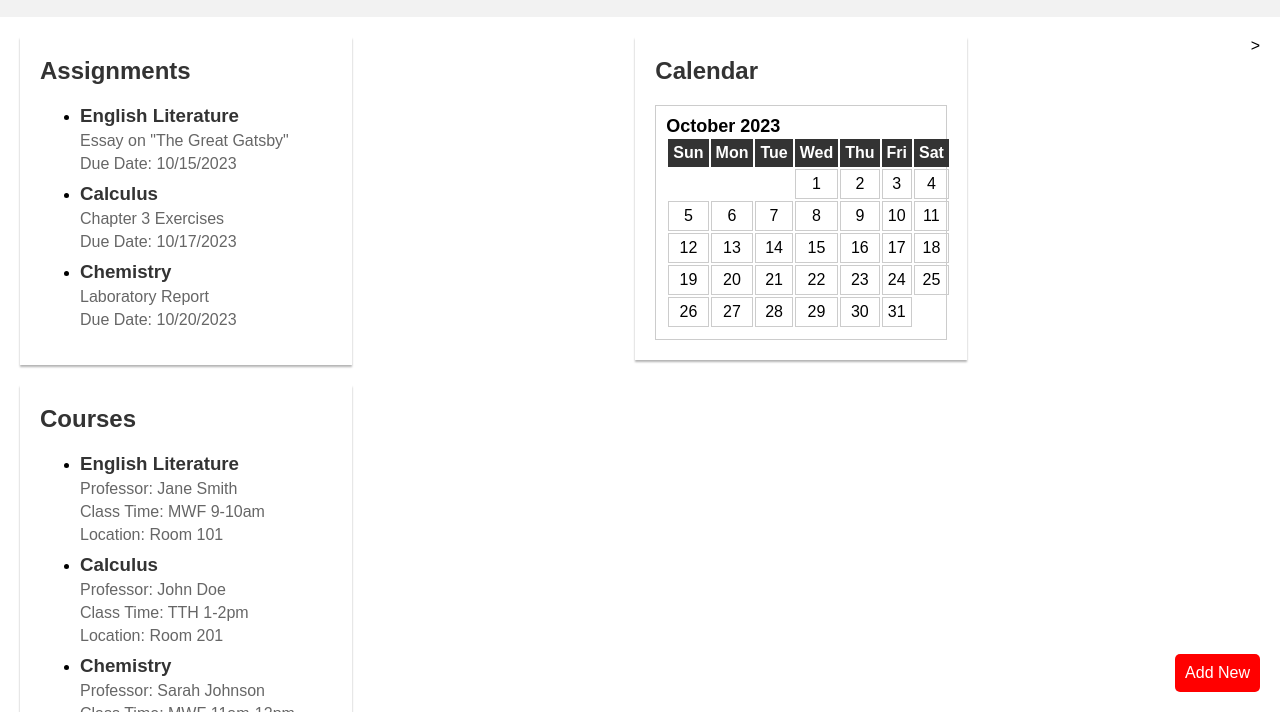
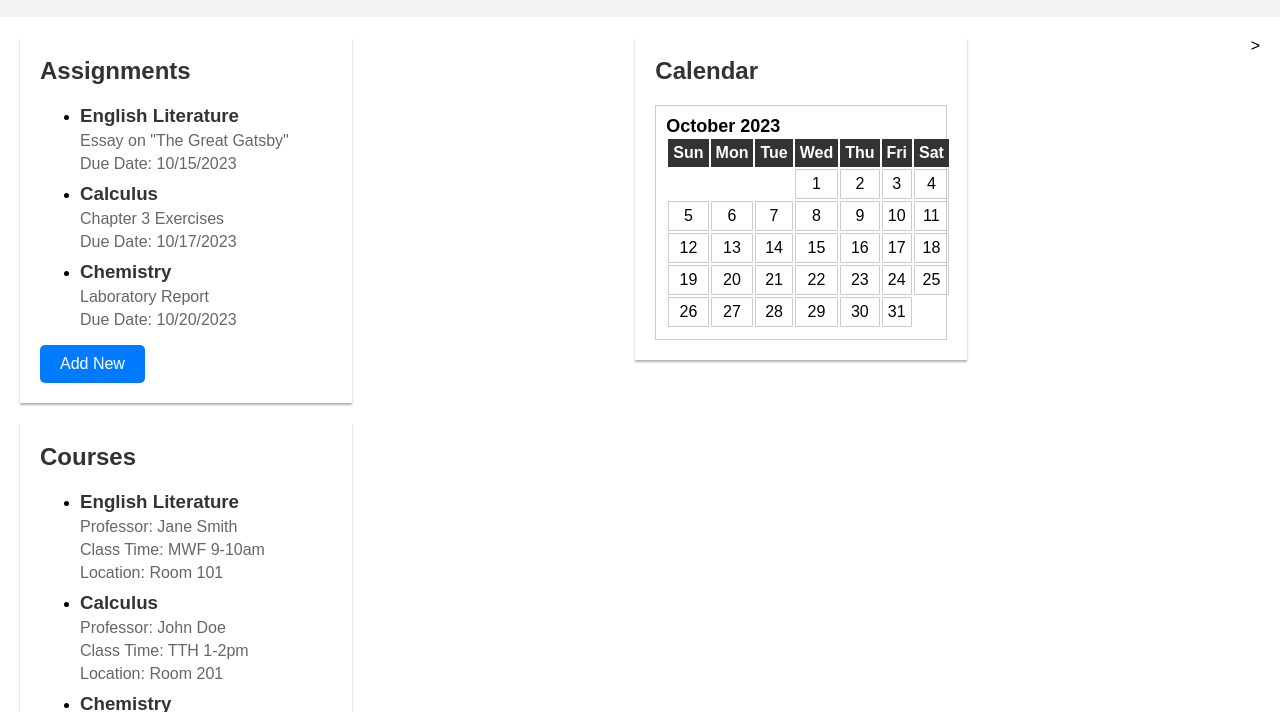
Before and after one commit to JustSomeDude2001/FrontEndProject, a plain HTML site: page index.html in a window 1280 px wide. Shown: the part 88-800 px from the top of the page. Drawn offline with Linux system fonts and the light colour scheme.

Commit message:
Changed "Add New" button to be on each section

```diff
--- a/index.html
+++ b/index.html
@@ -7,6 +7,31 @@
     <title>Academic Assignment Management</title>
     <link href="style.css" rel="stylesheet" />
   </head>
+
+  <script>
+    function openAddNewDialog() {
+      const dialog = document.createElement("dialog");
+      dialog.innerHTML = `
+        <h2>Add New Item</h2>
+        <form>
+          <label for="name">Name:</label>
+          <input type="text" id="name" required>
+          <label for="description">Description:</label>
+          <textarea id="description" required></textarea>
+          <button type="submit">Save</button>
+          <button type="button" onclick="closeDialog()">Cancel</button>
+        </form>
+      `;
+      document.body.appendChild(dialog);
+      dialog.showModal();
+    }
+
+    function closeDialog() {
+      const dialog = document.querySelector("dialog");
+      dialog.close();
+    }
+  </script>
+
   <body>
     <header>
       <h1>Academic Assignment Management</h1>
@@ -23,7 +48,6 @@
       </ul>
     </nav>
     <main>
-      <button id="add-btn">Add New</button>
       <div class="left">
         <section>
             <h2>Assignments</h2>
@@ -44,6 +68,7 @@
                 <p>Due Date: 10/20/2023</p>
             </li>
             </ul>
+            <button class="button-primary" onclick="openAddNewDialog()">Add New</button>
         </section>
         <section>
             <h2>Courses</h2>
@@ -67,7 +92,9 @@
                 <p>Location: Room 301</p>
             </li>
             </ul>
+            <button class="button-primary" onclick="openAddNewDialog()">Add New</button>
         </section>
+        <!--
         <section>
             <h2>Grades</h2>
             <ul>
@@ -117,6 +144,7 @@
             <button type="submit">Save Changes</button>
             </form>
         </section>
+        -->
       </div>
 
       <div class="right">
--- a/style.css
+++ b/style.css
@@ -179,18 +179,16 @@
     color: #fff;
   }
 
-  /* Add button */
-  #add-btn {
+  .button-primary {
+    background-color: #007bff;
+    color: white;
+    font-size: 16px;
+    padding: 10px 20px;
     border: none;
     border-radius: 5px;
-    color: #fff;
     cursor: pointer;
-    font-size: 16px;
-    margin: 20px;
-    padding: 10px;
-    position: fixed;
-    bottom: 0;
-    right: 0;
-    background-color: red;
-    z-index: 9999;
   }
+
+  .button-primary:hover {
+    background-color: #0069d9;
+  }
```
